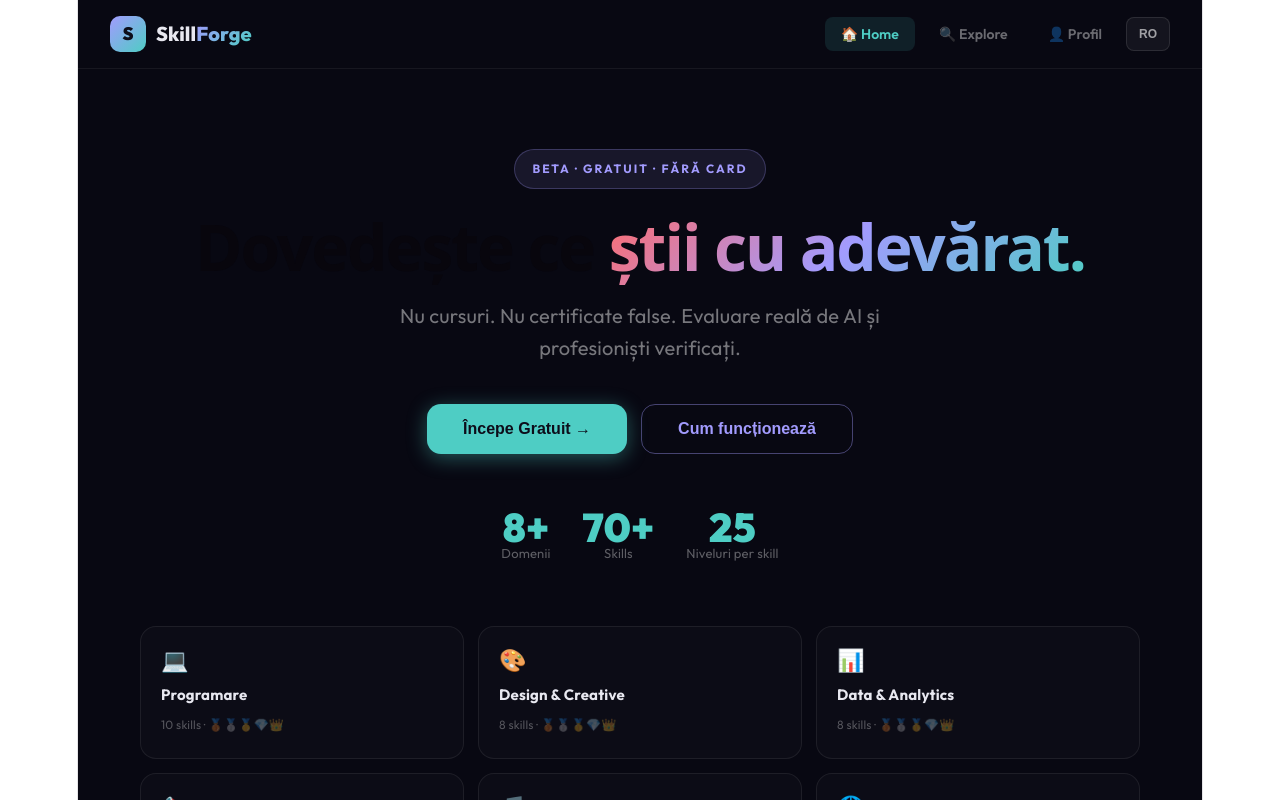
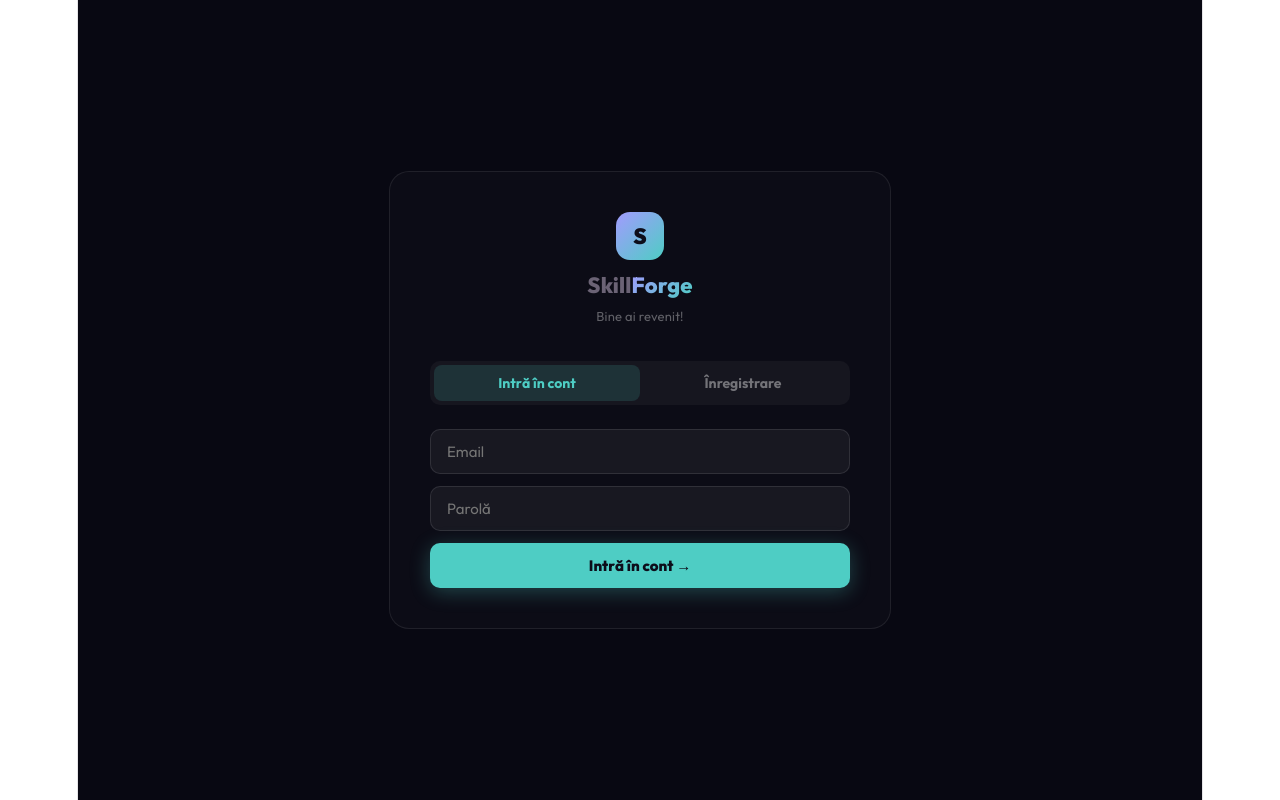
Before and after one commit to MateiuFlorin/skillforge, a React (Vite) app: page / in a window 1280 px wide. Shown: the top 800 px of the page. Built offline with nearby package versions, Linux system fonts and the light colour scheme.

Commit message:
Auth + Login functional

```diff
--- a/src/App.jsx
+++ b/src/App.jsx
@@ -1,159 +1,110 @@
 import { useState, useEffect } from "react";
+import { supabase } from "./supabase";
+import Auth from "./Auth";
 
 const DOMAINS = {
-  "💻 Programare": {
-    color: "#4ecdc4",
-    skills: ["JavaScript", "Python", "TypeScript", "React", "Node.js", "SQL", "Java", "C++", "Rust", "Go"]
-  },
-  "🎨 Design & Creative": {
-    color: "#ff6b6b",
-    skills: ["Figma", "Photoshop", "Illustrator", "After Effects", "Blender", "UX Design", "Branding", "Motion Design"]
-  },
-  "📊 Data & Analytics": {
-    color: "#ffe66d",
-    skills: ["Excel Avansat", "Power BI", "Tableau", "Python Data", "Machine Learning", "Statistics", "SQL Avansat", "R"]
-  },
-  "📣 Marketing & Business": {
-    color: "#a29bfe",
-    skills: ["SEO", "Google Ads", "Social Media", "Email Marketing", "Copywriting", "Growth Hacking", "Branding", "Analytics"]
-  },
-  "🎵 Muzică & Audio": {
-    color: "#fd79a8",
-    skills: ["Producție Muzicală", "Mixing & Mastering", "Ableton Live", "FL Studio", "Sound Design", "Chitară", "Pian"]
-  },
-  "🌐 Limbi Străine": {
-    color: "#55efc4",
-    skills: ["Engleză", "Franceză", "Spaniolă", "Germană", "Italiană", "Japoneză", "Chineză", "Arabă"]
-  },
-  "🔧 IT & Infrastructură": {
-    color: "#74b9ff",
-    skills: ["Linux", "Docker", "Kubernetes", "AWS", "Cybersecurity", "DevOps", "Networking", "Git"]
-  },
-  "🏋️ Sport & Wellness": {
-    color: "#fdcb6e",
-    skills: ["Fitness & Strength", "Nutriție", "Yoga", "Running", "Meditație", "Mental Health", "Ciclism"]
-  }
+  "💻 Programare": { color: "#4ecdc4", skills: ["JavaScript", "Python", "TypeScript", "React", "Node.js", "SQL", "Java", "C++"] },
+  "🎨 Design & Creative": { color: "#ff6b6b", skills: ["Figma", "Photoshop", "Illustrator", "After Effects", "Blender", "UX Design"] },
+  "📊 Data & Analytics": { color: "#ffe66d", skills: ["Excel Avansat", "Power BI", "Tableau", "Machine Learning", "Statistics", "R"] },
+  "📣 Marketing & Business": { color: "#a29bfe", skills: ["SEO", "Google Ads", "Social Media", "Email Marketing", "Copywriting"] },
+  "🎵 Muzică & Audio": { color: "#fd79a8", skills: ["Producție Muzicală", "Mixing & Mastering", "Ableton Live", "FL Studio"] },
+  "🌐 Limbi Străine": { color: "#55efc4", skills: ["Engleză", "Franceză", "Spaniolă", "Germană", "Italiană", "Japoneză"] },
+  "🔧 IT & Infrastructură": { color: "#74b9ff", skills: ["Linux", "Docker", "Kubernetes", "AWS", "Cybersecurity", "Git"] },
+  "🏋️ Sport & Wellness": { color: "#fdcb6e", skills: ["Fitness", "Nutriție", "Yoga", "Running", "Meditație"] }
 };
 
 const LEVELS = [
-  { id: "bronze", emoji: "🥉", color: "#cd7f32", label: "Bronze", xpPer: 10 },
-  { id: "silver", emoji: "🥈", color: "#c0c0c0", label: "Silver", xpPer: 25 },
-  { id: "gold", emoji: "🥇", color: "#ffd700", label: "Gold", xpPer: 50 },
-  { id: "platinum", emoji: "💎", color: "#b0e0e6", label: "Platinum", xpPer: 100 },
-  { id: "diamond", emoji: "👑", color: "#a29bfe", label: "Diamond", xpPer: 200 },
+  { id: "bronze", emoji: "🥉", color: "#cd7f32", label: "Bronze" },
+  { id: "silver", emoji: "🥈", color: "#c0c0c0", label: "Silver" },
+  { id: "gold", emoji: "🥇", color: "#ffd700", label: "Gold" },
+  { id: "platinum", emoji: "💎", color: "#b0e0e6", label: "Platinum" },
+  { id: "diamond", emoji: "👑", color: "#a29bfe", label: "Diamond" },
 ];
 
 export default function App() {
+  const [user, setUser] = useState(null);
+  const [loading, setLoading] = useState(true);
   const [page, setPage] = useState("home");
-  const [lang, setLang] = useState("ro");
+
+  useEffect(() => {
+    supabase.auth.getSession().then(({ data: { session } }) => {
+      setUser(session?.user ?? null);
+      setLoading(false);
+    });
+    const { data: { subscription } } = supabase.auth.onAuthStateChange((_event, session) => {
+      setUser(session?.user ?? null);
+    });
+    return () => subscription.unsubscribe();
+  }, []);
+
+  const handleLogout = async () => {
+    await supabase.auth.signOut();
+    setUser(null);
+    setPage("home");
+  };
+
+  if (loading) return (
+    <div style={{ minHeight: "100vh", background: "#080812", display: "flex", alignItems: "center", justifyContent: "center" }}>
+      <div style={{ width: 40, height: 40, borderRadius: "50%", border: "3px solid rgba(78,205,196,0.2)", borderTop: "3px solid #4ecdc4", animation: "spin 0.8s linear infinite" }} />
+      <style>{`@keyframes spin { to { transform: rotate(360deg); } }`}</style>
+    </div>
+  );
+
+  if (!user) return <Auth onLogin={setUser} />;
 
   return (
-    <div style={{
-      minHeight: "100vh",
-      background: "#080812",
-      color: "#e8e8f0",
-      fontFamily: "'Outfit', sans-serif"
-    }}>
+    <div style={{ minHeight: "100vh", background: "#080812", color: "#e8e8f0", fontFamily: "'Outfit', sans-serif" }}>
       <link href="https://fonts.googleapis.com/css2?family=Outfit:wght@400;600;700;800;900&display=swap" rel="stylesheet" />
+      <style>{`@keyframes spin{to{transform:rotate(360deg)}} @keyframes fadeUp{from{opacity:0;transform:translateY(16px)}to{opacity:1;transform:translateY(0)}}`}</style>
 
-      {/* NAV */}
-      <nav style={{
-        display: "flex", alignItems: "center", justifyContent: "space-between",
-        padding: "16px 32px", borderBottom: "1px solid rgba(255,255,255,0.06)",
-        background: "rgba(8,8,18,0.9)"
-      }}>
+      <nav style={{ display: "flex", alignItems: "center", justifyContent: "space-between", padding: "16px 32px", borderBottom: "1px solid rgba(255,255,255,0.06)", background: "rgba(8,8,18,0.9)" }}>
         <div style={{ display: "flex", alignItems: "center", gap: 10 }}>
-          <div style={{
-            width: 36, height: 36, borderRadius: 10,
-            background: "linear-gradient(135deg,#a29bfe,#4ecdc4)",
-            display: "flex", alignItems: "center", justifyContent: "center",
-            fontWeight: 900, color: "#0d0d1a", fontSize: 18
-          }}>S</div>
-          <span style={{ fontWeight: 800, fontSize: 20 }}>
-            Skill<span style={{ background: "linear-gradient(135deg,#a29bfe,#4ecdc4)", WebkitBackgroundClip: "text", WebkitTextFillColor: "transparent" }}>Forge</span>
-          </span>
+          <div style={{ width: 36, height: 36, borderRadius: 10, background: "linear-gradient(135deg,#a29bfe,#4ecdc4)", display: "flex", alignItems: "center", justifyContent: "center", fontWeight: 900, color: "#0d0d1a", fontSize: 18 }}>S</div>
+          <span style={{ fontWeight: 800, fontSize: 20 }}>Skill<span style={{ background: "linear-gradient(135deg,#a29bfe,#4ecdc4)", WebkitBackgroundClip: "text", WebkitTextFillColor: "transparent" }}>Forge</span></span>
         </div>
-        <div style={{ display: "flex", gap: 8 }}>
-          {["home", "explore", "profile"].map(p => (
-            <button key={p} onClick={() => setPage(p)} style={{
-              background: page === p ? "rgba(78,205,196,0.12)" : "transparent",
-              border: "none", borderRadius: 8, padding: "8px 16px",
-              color: page === p ? "#4ecdc4" : "rgba(255,255,255,0.4)",
-              fontSize: 14, fontWeight: 600, cursor: "pointer",
-              fontFamily: "'Outfit', sans-serif"
-            }}>
-              {p === "home" ? "🏠 Home" : p === "explore" ? "🔍 Explore" : "👤 Profil"}
+        <div style={{ display: "flex", gap: 8, alignItems: "center" }}>
+          {[{id:"home",label:"🏠 Home"},{id:"explore",label:"🔍 Explore"},{id:"profile",label:"👤 Profil"}].map(p => (
+            <button key={p.id} onClick={() => setPage(p.id)} style={{ background: page===p.id ? "rgba(78,205,196,0.12)" : "transparent", border: "none", borderRadius: 8, padding: "8px 16px", color: page===p.id ? "#4ecdc4" : "rgba(255,255,255,0.4)", fontSize: 14, fontWeight: 600, cursor: "pointer", fontFamily: "'Outfit', sans-serif" }}>
+              {p.label}
             </button>
           ))}
-          <button onClick={() => setLang(l => l === "ro" ? "en" : "ro")} style={{
-            background: "rgba(255,255,255,0.05)", border: "1px solid rgba(255,255,255,0.1)",
-            borderRadius: 8, padding: "7px 12px", color: "rgba(255,255,255,0.6)",
-            fontSize: 12, fontWeight: 700, cursor: "pointer"
-          }}>{lang.toUpperCase()}</button>
+          <div style={{ display: "flex", alignItems: "center", gap: 8, background: "rgba(162,155,254,0.1)", border: "1px solid rgba(162,155,254,0.2)", borderRadius: 20, padding: "6px 14px" }}>
+            <div style={{ width: 24, height: 24, borderRadius: "50%", background: "linear-gradient(135deg,#a29bfe,#4ecdc4)", display: "flex", alignItems: "center", justifyContent: "center", fontSize: 11, fontWeight: 800, color: "#0d0d1a" }}>
+              {user.email?.charAt(0).toUpperCase()}
+            </div>
+            <span style={{ fontSize: 12, color: "rgba(255,255,255,0.5)" }}>{user.user_metadata?.full_name || user.email}</span>
+          </div>
+          <button onClick={handleLogout} style={{ background: "rgba(255,107,107,0.1)", border: "1px solid rgba(255,107,107,0.2)", borderRadius: 8, padding: "7px 14px", color: "#ff6b6b", fontSize: 12, fontWeight: 700, cursor: "pointer" }}>Ieși</button>
         </div>
       </nav>
 
-      {/* HOME */}
       {page === "home" && (
-        <div style={{ textAlign: "center", padding: "80px 32px 60px" }}>
-          <div style={{
-            display: "inline-block", background: "rgba(162,155,254,0.1)",
-            border: "1px solid rgba(162,155,254,0.25)", borderRadius: 20,
-            padding: "6px 18px", fontSize: 12, fontWeight: 700,
-            color: "#a29bfe", letterSpacing: 2, textTransform: "uppercase", marginBottom: 24
-          }}>
-            Beta · Gratuit · Fără card
-          </div>
-          <h1 style={{ fontSize: 64, fontWeight: 900, letterSpacing: -2, margin: "0 0 20px", lineHeight: 1.05 }}>
-            Dovedește ce{" "}
+        <div style={{ textAlign: "center", padding: "80px 32px 60px", animation: "fadeUp 0.5s ease" }}>
+          <h1 style={{ fontSize: 56, fontWeight: 900, letterSpacing: -2, margin: "0 0 20px", lineHeight: 1.05 }}>
+            Bine ai venit,{" "}
             <span style={{ background: "linear-gradient(135deg,#ff6b6b,#a29bfe,#4ecdc4)", WebkitBackgroundClip: "text", WebkitTextFillColor: "transparent" }}>
-              știi cu adevărat.
+              {user.user_metadata?.full_name?.split(" ")[0] || "Warrior"}!
             </span>
           </h1>
-          <p style={{ fontSize: 20, color: "rgba(255,255,255,0.45)", maxWidth: 540, margin: "0 auto 40px", lineHeight: 1.6 }}>
-            Nu cursuri. Nu certificate false. Evaluare reală de AI și profesioniști verificați.
+          <p style={{ fontSize: 18, color: "rgba(255,255,255,0.45)", maxWidth: 500, margin: "0 auto 40px", lineHeight: 1.6 }}>
+            Dovedește ce știi cu adevărat. Evaluare reală de AI și profesioniști verificați.
           </p>
-          <div style={{ display: "flex", gap: 14, justifyContent: "center" }}>
-            <button onClick={() => setPage("explore")} style={{
-              background: "#4ecdc4", border: "none", borderRadius: 14,
-              padding: "15px 36px", color: "#0d0d1a", fontWeight: 800,
-              fontSize: 16, cursor: "pointer", boxShadow: "0 4px 20px rgba(78,205,196,0.4)"
-            }}>
-              Începe Gratuit →
-            </button>
-            <button style={{
-              background: "transparent", border: "1px solid rgba(162,155,254,0.4)",
-              borderRadius: 14, padding: "15px 36px", color: "#a29bfe",
-              fontWeight: 700, fontSize: 16, cursor: "pointer"
-            }}>
-              Cum funcționează
-            </button>
-          </div>
-
-          {/* Stats */}
+          <button onClick={() => setPage("explore")} style={{ background: "#4ecdc4", border: "none", borderRadius: 14, padding: "15px 36px", color: "#0d0d1a", fontWeight: 800, fontSize: 16, cursor: "pointer", boxShadow: "0 4px 20px rgba(78,205,196,0.4)" }}>
+            Începe Evaluarea →
+          </button>
           <div style={{ display: "flex", gap: 32, justifyContent: "center", marginTop: 60 }}>
-            {[
-              { n: "8+", label: "Domenii" },
-              { n: "70+", label: "Skills" },
-              { n: "25", label: "Niveluri per skill" }
-            ].map(s => (
-              <div key={s.label} style={{ textAlign: "center" }}>
-                <div style={{ fontSize: 40, fontWeight: 900, color: "#4ecdc4" }}>{s.n}</div>
+            {[{n:"8+",label:"Domenii",color:"#4ecdc4"},{n:"70+",label:"Skills",color:"#a29bfe"},{n:"25",label:"Niveluri per skill",color:"#ffe66d"}].map(s => (
+              <div key={s.label}>
+                <div style={{ fontSize: 40, fontWeight: 900, color: s.color }}>{s.n}</div>
                 <div style={{ fontSize: 13, color: "rgba(255,255,255,0.35)" }}>{s.label}</div>
               </div>
             ))}
           </div>
-
-          {/* Domain cards */}
-          <div style={{ marginTop: 60, display: "grid", gridTemplateColumns: "repeat(auto-fill, minmax(240px,1fr))", gap: 14, maxWidth: 1000, margin: "60px auto 0" }}>
+          <div style={{ marginTop: 60, display: "grid", gridTemplateColumns: "repeat(auto-fill, minmax(220px,1fr))", gap: 14, maxWidth: 1000, margin: "60px auto 0" }}>
             {Object.entries(DOMAINS).map(([name, cfg]) => (
-              <div key={name} onClick={() => setPage("explore")} style={{
-                background: "rgba(255,255,255,0.02)", border: "1px solid rgba(255,255,255,0.07)",
-                borderRadius: 16, padding: 20, cursor: "pointer", textAlign: "left",
-                transition: "all 0.2s"
-              }}>
+              <div key={name} onClick={() => setPage("explore")} style={{ background: `${cfg.color}10`, border: `1px solid ${cfg.color}25`, borderRadius: 16, padding: 20, cursor: "pointer", textAlign: "left" }}>
                 <div style={{ fontSize: 22, marginBottom: 8 }}>{name.split(" ")[0]}</div>
-                <div style={{ fontSize: 15, fontWeight: 700, marginBottom: 4 }}>{name.split(" ").slice(1).join(" ")}</div>
+                <div style={{ fontSize: 14, fontWeight: 700, color: cfg.color, marginBottom: 4 }}>{name.split(" ").slice(1).join(" ")}</div>
                 <div style={{ fontSize: 12, color: "rgba(255,255,255,0.3)" }}>{cfg.skills.length} skills · 🥉🥈🥇💎👑</div>
               </div>
             ))}
@@ -161,37 +112,24 @@ export default function App() {
         </div>
       )}
 
-      {/* EXPLORE */}
       {page === "explore" && (
-        <div style={{ padding: 32, maxWidth: 900, margin: "0 auto" }}>
+        <div style={{ padding: 32, maxWidth: 1000, margin: "0 auto", animation: "fadeUp 0.5s ease" }}>
           <h2 style={{ fontSize: 28, fontWeight: 800, marginBottom: 8 }}>Explorează Skills</h2>
           <p style={{ color: "rgba(255,255,255,0.35)", marginBottom: 32 }}>Alege un domeniu pentru a începe evaluarea</p>
           <div style={{ display: "grid", gridTemplateColumns: "repeat(auto-fill, minmax(260px,1fr))", gap: 16 }}>
             {Object.entries(DOMAINS).map(([name, cfg]) => (
-              <div key={name} style={{
-                background: `${cfg.color}10`, border: `1px solid ${cfg.color}30`,
-                borderRadius: 16, padding: 24, cursor: "pointer"
-              }}>
+              <div key={name} style={{ background: `${cfg.color}10`, border: `1px solid ${cfg.color}30`, borderRadius: 16, padding: 24, cursor: "pointer" }}>
                 <div style={{ fontSize: 28, marginBottom: 10 }}>{name.split(" ")[0]}</div>
-                <div style={{ fontSize: 17, fontWeight: 800, color: cfg.color, marginBottom: 6 }}>
-                  {name.split(" ").slice(1).join(" ")}
-                </div>
-                <div style={{ display: "flex", flexDirection: "column", gap: 4, marginTop: 12 }}>
+                <div style={{ fontSize: 17, fontWeight: 800, color: cfg.color, marginBottom: 12 }}>{name.split(" ").slice(1).join(" ")}</div>
+                <div style={{ display: "flex", flexDirection: "column", gap: 4 }}>
                   {cfg.skills.slice(0, 4).map(skill => (
                     <div key={skill} style={{ fontSize: 13, color: "rgba(255,255,255,0.5)", display: "flex", alignItems: "center", gap: 6 }}>
                       <span style={{ color: cfg.color }}>›</span> {skill}
                     </div>
                   ))}
-                  {cfg.skills.length > 4 && (
-                    <div style={{ fontSize: 12, color: "rgba(255,255,255,0.25)", marginTop: 4 }}>
-                      +{cfg.skills.length - 4} mai multe...
-                    </div>
-                  )}
                 </div>
                 <div style={{ marginTop: 16, display: "flex", gap: 4 }}>
-                  {LEVELS.map(l => (
-                    <span key={l.id} style={{ fontSize: 16 }}>{l.emoji}</span>
-                  ))}
+                  {LEVELS.map(l => <span key={l.id} style={{ fontSize: 16 }}>{l.emoji}</span>)}
                 </div>
               </div>
             ))}
@@ -199,29 +137,25 @@ export default function App() {
         </div>
       )}
 
-      {/* PROFILE */}
       {page === "profile" && (
-        <div style={{ padding: 32, maxWidth: 700, margin: "0 auto", textAlign: "center" }}>
-          <div style={{
-            width: 80, height: 80, borderRadius: "50%",
-            background: "linear-gradient(135deg,#a29bfe,#4ecdc4)",
-            margin: "0 auto 16px",
-            display: "flex", alignItems: "center", justifyContent: "center",
-            fontSize: 32
-          }}>👤</div>
-          <h2 style={{ fontSize: 24, fontWeight: 800, marginBottom: 4 }}>Profilul Tău</h2>
-          <p style={{ color: "rgba(255,255,255,0.35)", marginBottom: 32 }}>Înregistrează-te pentru a-ți salva progresul</p>
-          <div style={{ display: "flex", gap: 12, justifyContent: "center" }}>
-            <button style={{
-              background: "#4ecdc4", border: "none", borderRadius: 10,
-              padding: "12px 28px", color: "#0d0d1a", fontWeight: 800,
-              fontSize: 15, cursor: "pointer"
-            }}>Creează Cont</button>
-            <button style={{
-              background: "transparent", border: "1px solid rgba(255,255,255,0.2)",
-              borderRadius: 10, padding: "12px 28px", color: "rgba(255,255,255,0.6)",
-              fontWeight: 700, fontSize: 15, cursor: "pointer"
-            }}>Am deja cont</button>
+        <div style={{ padding: 32, maxWidth: 600, margin: "0 auto", animation: "fadeUp 0.5s ease" }}>
+          <div style={{ background: "rgba(255,255,255,0.02)", border: "1px solid rgba(255,255,255,0.07)", borderRadius: 20, padding: 32, textAlign: "center" }}>
+            <div style={{ width: 72, height: 72, borderRadius: "50%", background: "linear-gradient(135deg,#a29bfe,#4ecdc4)", margin: "0 auto 16px", display: "flex", alignItems: "center", justifyContent: "center", fontSize: 28, fontWeight: 900, color: "#0d0d1a" }}>
+              {user.email?.charAt(0).toUpperCase()}
+            </div>
+            <div style={{ fontSize: 22, fontWeight: 800, marginBottom: 4 }}>{user.user_metadata?.full_name || "Utilizator"}</div>
+            <div style={{ fontSize: 14, color: "rgba(255,255,255,0.35)", marginBottom: 24 }}>{user.email}</div>
+            <div style={{ display: "grid", gridTemplateColumns: "1fr 1fr 1fr", gap: 16, marginBottom: 28 }}>
+              {[{label:"XP Total",value:"0",color:"#a29bfe"},{label:"Skills",value:"0",color:"#4ecdc4"},{label:"Quiz-uri",value:"0",color:"#ffe66d"}].map(s => (
+                <div key={s.label} style={{ background: "rgba(255,255,255,0.03)", borderRadius: 12, padding: 16 }}>
+                  <div style={{ fontSize: 24, fontWeight: 900, color: s.color }}>{s.value}</div>
+                  <div style={{ fontSize: 12, color: "rgba(255,255,255,0.35)", marginTop: 4 }}>{s.label}</div>
+                </div>
+              ))}
+            </div>
+            <button onClick={handleLogout} style={{ background: "rgba(255,107,107,0.1)", border: "1px solid rgba(255,107,107,0.3)", borderRadius: 10, padding: "11px 24px", color: "#ff6b6b", fontWeight: 700, fontSize: 14, cursor: "pointer" }}>
+              Deconectează-te
+            </button>
           </div>
         </div>
       )}
--- /dev/null
+++ b/src/Auth.jsx
@@ -0,0 +1,149 @@
+import { useState } from "react";
+import { supabase } from "./supabase";
+
+export default function Auth({ onLogin }) {
+  const [mode, setMode] = useState("login"); // login | register
+  const [email, setEmail] = useState("");
+  const [password, setPassword] = useState("");
+  const [name, setName] = useState("");
+  const [loading, setLoading] = useState(false);
+  const [error, setError] = useState(null);
+  const [success, setSuccess] = useState(null);
+
+  const handleSubmit = async () => {
+    setLoading(true);
+    setError(null);
+    setSuccess(null);
+
+    if (mode === "register") {
+      const { error } = await supabase.auth.signUp({
+        email,
+        password,
+        options: { data: { full_name: name } }
+      });
+      if (error) setError(error.message);
+      else setSuccess("Cont creat! Verifică emailul să confirmi.");
+    } else {
+      const { data, error } = await supabase.auth.signInWithPassword({
+        email,
+        password
+      });
+      if (error) setError(error.message);
+      else onLogin(data.user);
+    }
+    setLoading(false);
+  };
+
+  const inputStyle = {
+    width: "100%", background: "rgba(255,255,255,0.05)",
+    border: "1px solid rgba(255,255,255,0.1)", borderRadius: 10,
+    padding: "12px 16px", color: "#fff", fontSize: 15,
+    fontFamily: "'Outfit', sans-serif", outline: "none",
+    boxSizing: "border-box", marginBottom: 12
+  };
+
+  return (
+    <div style={{
+      minHeight: "100vh", background: "#080812",
+      display: "flex", alignItems: "center", justifyContent: "center",
+      fontFamily: "'Outfit', sans-serif"
+    }}>
+      <link href="https://fonts.googleapis.com/css2?family=Outfit:wght@400;600;700;800;900&display=swap" rel="stylesheet" />
+
+      <div style={{
+        width: 420, background: "rgba(255,255,255,0.02)",
+        border: "1px solid rgba(255,255,255,0.08)",
+        borderRadius: 20, padding: 40
+      }}>
+        {/* Logo */}
+        <div style={{ textAlign: "center", marginBottom: 32 }}>
+          <div style={{
+            width: 48, height: 48, borderRadius: 14,
+            background: "linear-gradient(135deg,#a29bfe,#4ecdc4)",
+            display: "flex", alignItems: "center", justifyContent: "center",
+            fontSize: 22, fontWeight: 900, color: "#0d0d1a",
+            margin: "0 auto 12px"
+          }}>S</div>
+          <div style={{ fontSize: 22, fontWeight: 800 }}>
+            Skill<span style={{ background: "linear-gradient(135deg,#a29bfe,#4ecdc4)", WebkitBackgroundClip: "text", WebkitTextFillColor: "transparent" }}>Forge</span>
+          </div>
+          <div style={{ fontSize: 13, color: "rgba(255,255,255,0.35)", marginTop: 4 }}>
+            {mode === "login" ? "Bine ai revenit!" : "Creează cont gratuit"}
+          </div>
+        </div>
+
+        {/* Toggle */}
+        <div style={{
+          display: "flex", background: "rgba(255,255,255,0.04)",
+          borderRadius: 10, padding: 4, marginBottom: 24
+        }}>
+          {["login", "register"].map(m => (
+            <button key={m} onClick={() => { setMode(m); setError(null); setSuccess(null); }}
+              style={{
+                flex: 1, padding: "9px", border: "none",
+                borderRadius: 8, cursor: "pointer",
+                background: mode === m ? "rgba(78,205,196,0.15)" : "transparent",
+                color: mode === m ? "#4ecdc4" : "rgba(255,255,255,0.4)",
+                fontWeight: 700, fontSize: 14,
+                fontFamily: "'Outfit', sans-serif",
+                transition: "all 0.2s"
+              }}>
+              {m === "login" ? "Intră în cont" : "Înregistrare"}
+            </button>
+          ))}
+        </div>
+
+        {/* Fields */}
+        {mode === "register" && (
+          <input
+            placeholder="Numele tău complet"
+            value={name}
+            onChange={e => setName(e.target.value)}
+            style={inputStyle}
+          />
+        )}
+        <input
+          placeholder="Email"
+          type="email"
+          value={email}
+          onChange={e => setEmail(e.target.value)}
+          style={inputStyle}
+        />
+        <input
+          placeholder="Parolă"
+          type="password"
+          value={password}
+          onChange={e => setPassword(e.target.value)}
+          style={inputStyle}
+        />
+
+        {/* Error / Success */}
+        {error && (
+          <div style={{ background: "rgba(255,107,107,0.1)", border: "1px solid rgba(255,107,107,0.3)", borderRadius: 8, padding: "10px 14px", fontSize: 13, color: "#ff6b6b", marginBottom: 12 }}>
+            ❌ {error}
+          </div>
+        )}
+        {success && (
+          <div style={{ background: "rgba(78,205,196,0.1)", border: "1px solid rgba(78,205,196,0.3)", borderRadius: 8, padding: "10px 14px", fontSize: 13, color: "#4ecdc4", marginBottom: 12 }}>
+            ✅ {success}
+          </div>
+        )}
+
+        {/* Button */}
+        <button
+          onClick={handleSubmit}
+          disabled={loading}
+          style={{
+            width: "100%", background: "#4ecdc4", border: "none",
+            borderRadius: 10, padding: "13px", color: "#0d0d1a",
+            fontWeight: 800, fontSize: 15, cursor: loading ? "not-allowed" : "pointer",
+            fontFamily: "'Outfit', sans-serif",
+            opacity: loading ? 0.7 : 1,
+            boxShadow: "0 4px 20px rgba(78,205,196,0.3)"
+          }}>
+          {loading ? "Se procesează..." : mode === "login" ? "Intră în cont →" : "Creează cont gratuit →"}
+        </button>
+      </div>
+    </div>
+  );
+}
--- /dev/null
+++ b/src/supabase.js
@@ -0,0 +1,6 @@
+import { createClient } from '@supabase/supabase-js'
+
+const SUPABASE_URL = "https://jyhszqnzomzaaqtbgicm.supabase.co"
+const SUPABASE_KEY = "eyJhbGciOiJIUzI1NiIsInR5cCI6IkpXVCJ9.eyJpc3MiOiJzdXBhYmFzZSIsInJlZiI6Imp5aHN6cW56b216YWFxdGJnaWNtIiwicm9sZSI6ImFub24iLCJpYXQiOjE3NzkwODI4MzgsImV4cCI6MjA5NDY1ODgzOH0.kZmHZcZ8qCqsADBPQI-yGqjIGEgtTmspjaQusRAwQH8"
+
+export const supabase = createClient(SUPABASE_URL, SUPABASE_KEY)
```
